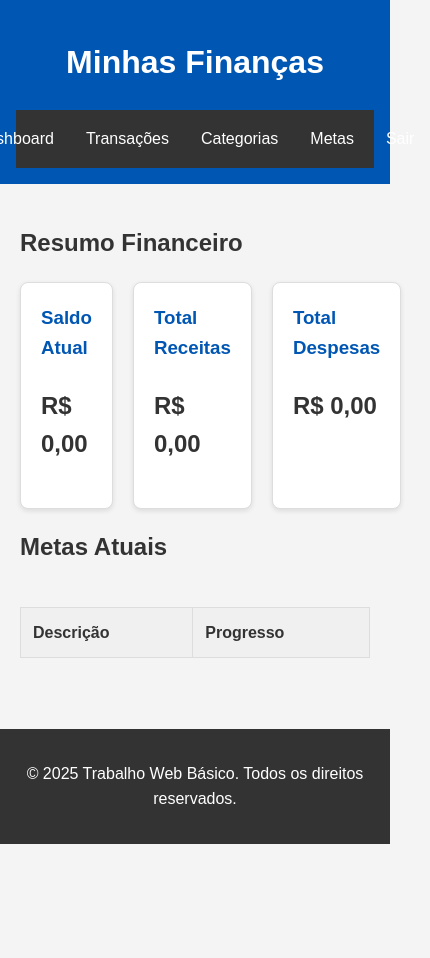
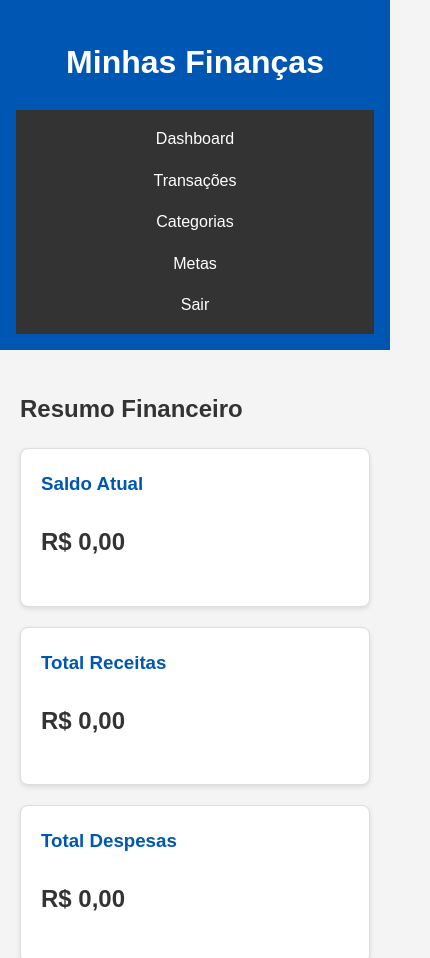
Before and after one commit to Kumegawwa/gerenciador-financeiro, a plain HTML site: page dashboard.html in a window 390 px wide. Shown: the top 958 px of the page, 430 px wide, since content can reach past the window. Before the commit the page ends 844 px from the top, so only its background shows below. Drawn offline with Linux system fonts and the light colour scheme; sample sign-in values are in the browser's storage.

Commit message:
adicionando a responsividade

```diff
--- a/css/style.css
+++ b/css/style.css
@@ -190,3 +190,22 @@ tbody tr:hover {
     padding: 5px 8px;
     margin-right: 5px;
 }
+
+@media (max-width: 768px) {
+    nav ul {
+        flex-direction: column;
+        align-items: center;
+    }
+
+    .dashboard-grid {
+        grid-template-columns: 1fr;
+    }
+
+    .login-page .landing-content {
+        grid-template-columns: 1fr;
+    }
+
+    .table-container {
+        font-size: 0.9em;
+    }
+}
```
